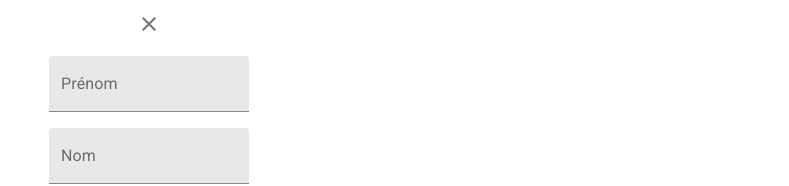
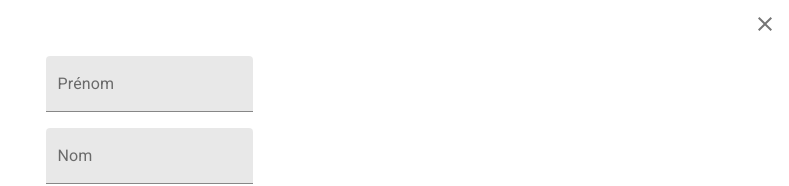
Before and after one commit to favreau84/jecoche, a React (Create React App) app: page /profile in a window 1280 px wide. Shown: the top 186 px of the page, without its empty margins (491-1280 px from the left). Built offline with nearby package versions, Linux system fonts and the light colour scheme.

Commit message:
fix style of home page

```diff
--- a/src/components/Home.js
+++ b/src/components/Home.js
@@ -37,7 +37,7 @@ function Home(props) {
   return (
     <div>
         <Container maxWidth='xs'>
-            <Grid container style={{height:'100vh'}} spacing={2} direction='column' alignItems='stretch' justify='space-around'>
+            <Grid container spacing={2} direction='column' alignItems='stretch' justify='space-around'>
                 <Grid item>
                     <Grid container alignItems='flex-end' justify='space-between'>
                         <Grid item>
--- a/src/components/Profile.js
+++ b/src/components/Profile.js
@@ -1,7 +1,7 @@
 import React from 'react'
 import {withRouter} from 'react-router-dom'
 
-import {TextField, Button, IconButton} from '@material-ui/core'
+import {TextField, Button, IconButton, Grid} from '@material-ui/core'
 import {Close} from '@material-ui/icons'
 
 import { makeStyles } from '@material-ui/core/styles';
@@ -10,7 +10,6 @@ const useStyles = makeStyles((theme) => ({
   root: {
     '& .MuiTextField-root': {
       margin: theme.spacing(1),
-      width: 200,
     },
   },
 }));
@@ -36,9 +35,14 @@ function Profile(props){
 
     return (
         <div className={classes.root}>
-            <IconButton onClick={handleClose}>
-                <Close/>
-            </IconButton>
+            <Grid container justify='flex-end'>
+                <Grid item>
+                    <IconButton onClick={handleClose}>
+                        <Close/>
+                    </IconButton>
+                </Grid>
+            </Grid>
+
             <form>
                 <div>
                     <TextField id="firstName"
```
